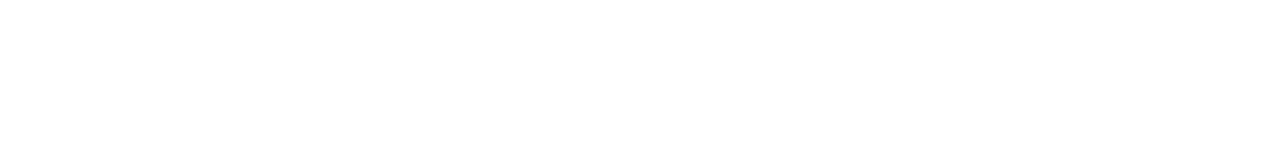
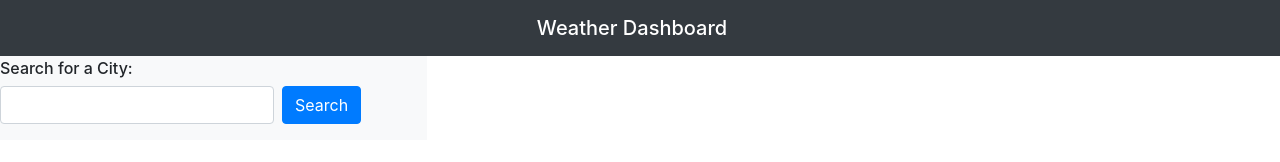
Before and after one commit to glchavez/Weather-Dashboard, a plain HTML site: page index.html in a window 1280 px wide. Drawn offline with nearby package versions, Linux system fonts and the light colour scheme.

Commit message:
Addition of navbar, search input, and search history html code

```diff
--- a/index.html
+++ b/index.html
@@ -17,7 +17,30 @@
 
 <body>
 
+    <nav class="navbar navbar-dark bg-dark justify-content-center">
+        <div class="navbar-brand mb-0 h1">Weather Dashboard</div>
+    </nav>
 
+    <div class="container-fluid">
+
+        <div class="row">
+
+            <div id="search" class="col-sm-4 bg-light">
+
+                <div class="row">
+                    <form class="form-group">
+                        <label class="h6" for="citySearch">Search for a City:</label>
+                        <div class="form-inline">
+                            <input id="city-name" class="form-control mr-sm-2" type="search" aria-label="Search">
+                            <button id="city-search" class="btn btn-primary my-2 my-sm-0" type="submit">Search</button>
+                        </div>
+                    </form>
+                </div>
+
+                <div id="historySearchBtn" class="row"></div>
+
+            </div>
+        </div>
 
     <script src="https://code.jquery.com/jquery-3.5.1.slim.min.js"
     integrity="sha384-DfXdz2htPH0lsSSs5nCTpuj/zy4C+OGpamoFVy38MVBnE+IbbVYUew+OrCXaRkfj"
```
